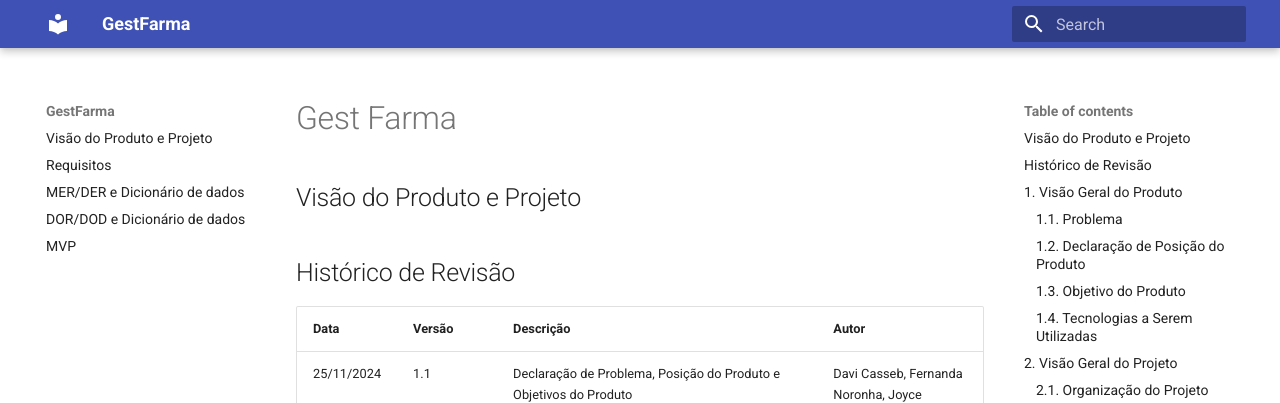
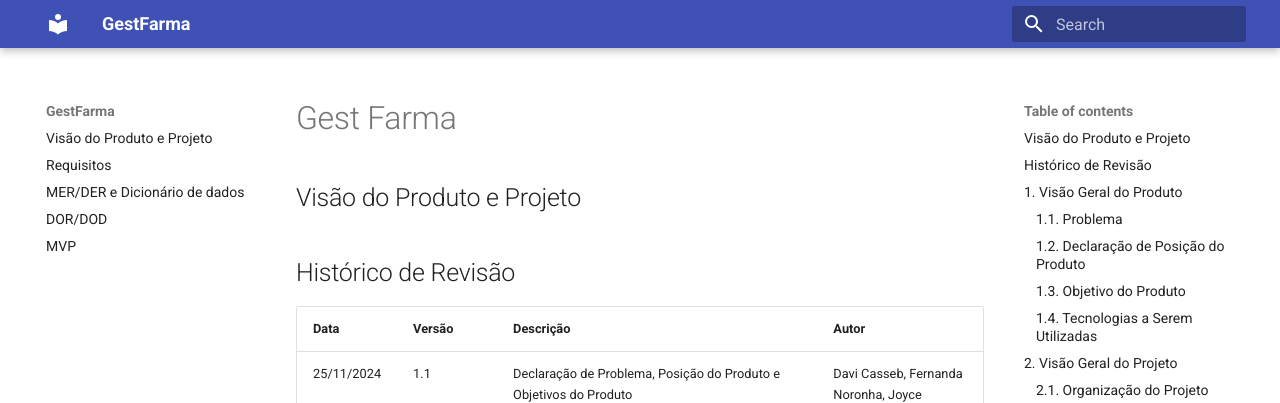
Before and after one commit to FGA-REQ/2024.2-Requisitores, an MkDocs documentation site: the page built from docs/index.md, in a window 1280 px wide. Shown: the top 403 px of the page. Built offline with MkDocs 1.6.1 and Material for MkDocs 9.7.7, drawn with Linux system fonts in a browser that asks for light colours.

Commit message:
Update mkdocs.yml

```diff
--- a/mkdocs.yml
+++ b/mkdocs.yml
@@ -4,7 +4,7 @@ nav:
   - Visão do Produto e Projeto: "visao-projeto-produto/visaoprojetoproduto.md"
   - Requisitos: "visao-projeto-produto/regrasdenegocio.md"
   - MER/DER e Dicionário de dados: "visao-projeto-produto/der.md"
-  - DOR/DOD e Dicionário de dados: "visao-projeto-produto/dor-dod.md"
+  - DOR/DOD: "visao-projeto-produto/dor-dod.md"
   - MVP: "visao-projeto-produto/mvp.md"
 
 theme:
```
